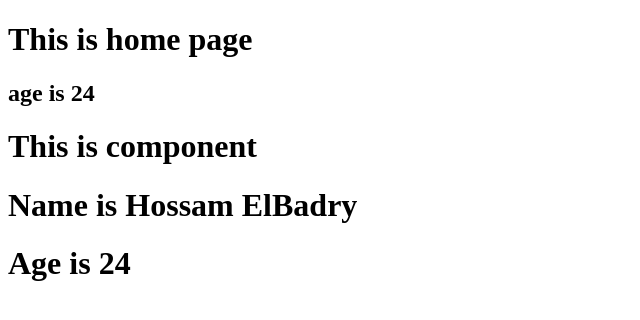
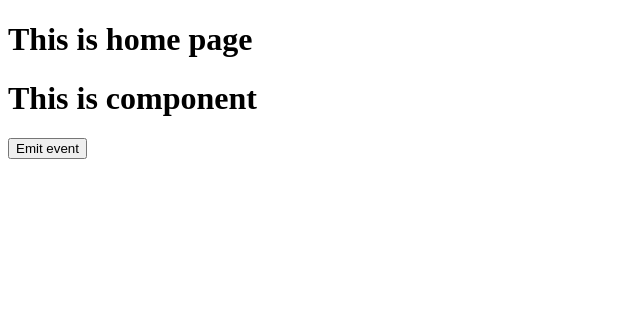
Before and after one commit to hossam2000ayman/composition-api-beginning, a Vue app: page / in a window 1280 px wide. Shown: the top 320 px of the page, without its empty margins (0-640 px from the left). Built offline with nearby package versions, Linux system fonts and the light colour scheme.

Commit message:
end of part 3

```diff
--- a/src/components/MyComponent.vue
+++ b/src/components/MyComponent.vue
@@ -1,15 +1,11 @@
 <template>
   <div class="component">
     <h1>This is component</h1>
-    <h1>Name is {{ props.userName }}</h1>
-    <h1>Age is {{ props.userAge }}</h1>
+    <button @click="emits('handleClick')">Emit event</button>
   </div>
 </template>
 
 <script setup>
-import { defineProps } from "vue";
-const props = defineProps({
-  userName: { type: String, required: true },
-  userAge: { type: Number, required: true },
-});
+import { defineEmits } from "vue";
+const emits = defineEmits(["handleClick"]);
 </script>
--- a/src/view/HomePage.vue
+++ b/src/view/HomePage.vue
@@ -1,111 +1,15 @@
 <template>
   <div class="home">
     <h1>This is home page</h1>
-    <!-- <h2>My name is {{ firstName }} {{ lastName }}</h2> -->
-    <h2>age is {{ age }}</h2>
-    <!-- <h2>isActive :: {{ isActive }}</h2> -->
-
-    <!-- <h1> -->
-    <!-- There is a user called {{ userObject.name }} his age is -->
-    <!-- {{ userObject.age }} -->
-    <!-- </h1> -->
-    <!-- <h1 v-for="(x, key) in myArr" :key="key">number {{ x }}</h1> -->
-    <!-- <button @click="increaseAge">Increase Age</button> -->
-
-    <!-- <br /> -->
-    <!-- <br /> -->
-    <!-- <br /> -->
-    <!-- <h3>Computed Message is ::</h3> -->
-    <!-- <h3 ref="welcomeUserRef">{{ welcomeUser }}</h3> -->
-
-    <!-- <br /> -->
-    <!-- <br /> -->
-    <!-- <br /> -->
-    <!-- <h1>Computed Age is ::</h1> -->
-    <!-- <h1>{{ afterYears }}</h1> -->
-
-    <MyComponent :userName="name" :userAge="age" />
+    <!-- <MyComponent @handleClick="executeFunction" /> -->
+    <MyComponent @handle-click="executeFunction" />
   </div>
 </template>
 
-<!-- this is combination between option apis and composition api -->
-<!-- <script>
-export default {
-  //options api
-  data() {
-    return {
-      name: "Hossam",
-    };
-  },
+<script setup>
+import MyComponent from "@/components/MyComponent.vue";
 
-  methods: {},
-
-  computed: {},
-
-  watch: {},
-
-  // one of option api can access on composition api like "setup"
-  setup() {
-    const lastName = "AlBadry";
-
-    return { lastName };
-  },
+const executeFunction = () => {
+  console.log("Emit Executed");
 };
-</script> -->
-
-<!-- what will be the case of using only composition api using "setup" in script tag -->
-
-<script setup>
-import { ref } from "vue";
-import MyComponent from "@/components/MyComponent.vue";
-//ref can be used within any datatypes (reference datatypes) (primitive datatypes)
-//reactive can be used only on reference data types which are object and array
-
-// normal fixed variables declared in javascript
-// const firstName = "Hossam";
-// const lastName = "ElBadry";
-
-//how to declare reactive data --->>>> through function called "ref", "reactive"
-// const firstName = ref("Hossam");
-// const lastName = ref("ElBadry");
-
-// const isActive = ref(true);
-
-// const userObject = ref({
-//   name: "Samy Mohamed",
-//   age: 25,
-// });
-
-// const myArr = ref([1, 2, 3]);
-
-//lesson 2
-// function increaseAge() {
-//   //age = ref(24) so age is object of ref
-//   age.value++;
-// }
-
-//lesson 3
-const name = ref("Hossam ElBadry");
-const age = ref(24);
-
-// const welcomeUser = computed(() => {
-//   return `Hello ${name.value}, Your age is ${age.value}`;
-// });
-
-// const afterYears = computed(() => {
-//   return (
-//     `Hey, ${name.value} your age will be ${age.value + 5} after ` +
-//     `5 years old`
-//   );
-// });
-
-//lesson 4
-//before mounted declare this variable
-// const welcomeUserRef = ref(null);
-
-// setTimeout(() => {
-//   console.log(welcomeUserRef.value);
-// }, 2000);
-
-//lesson 5
 </script>
```
